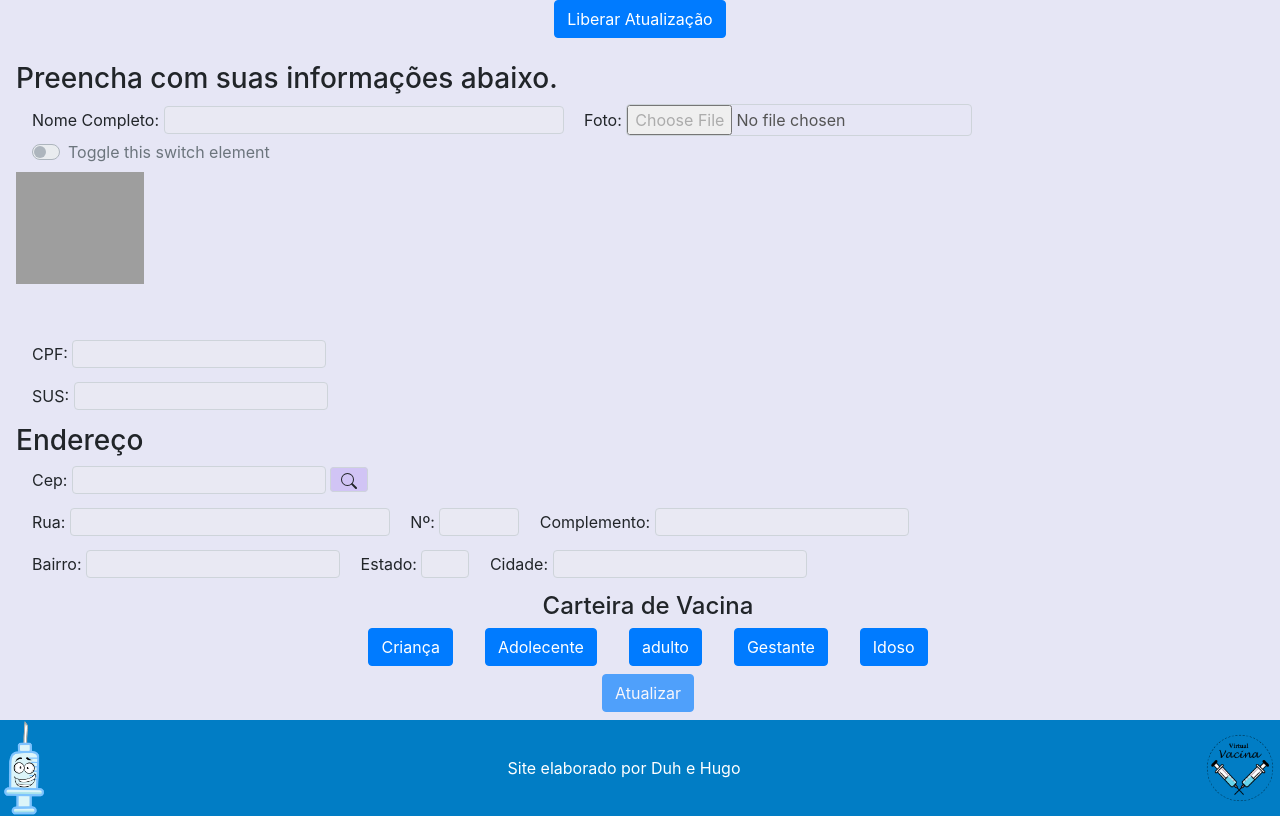
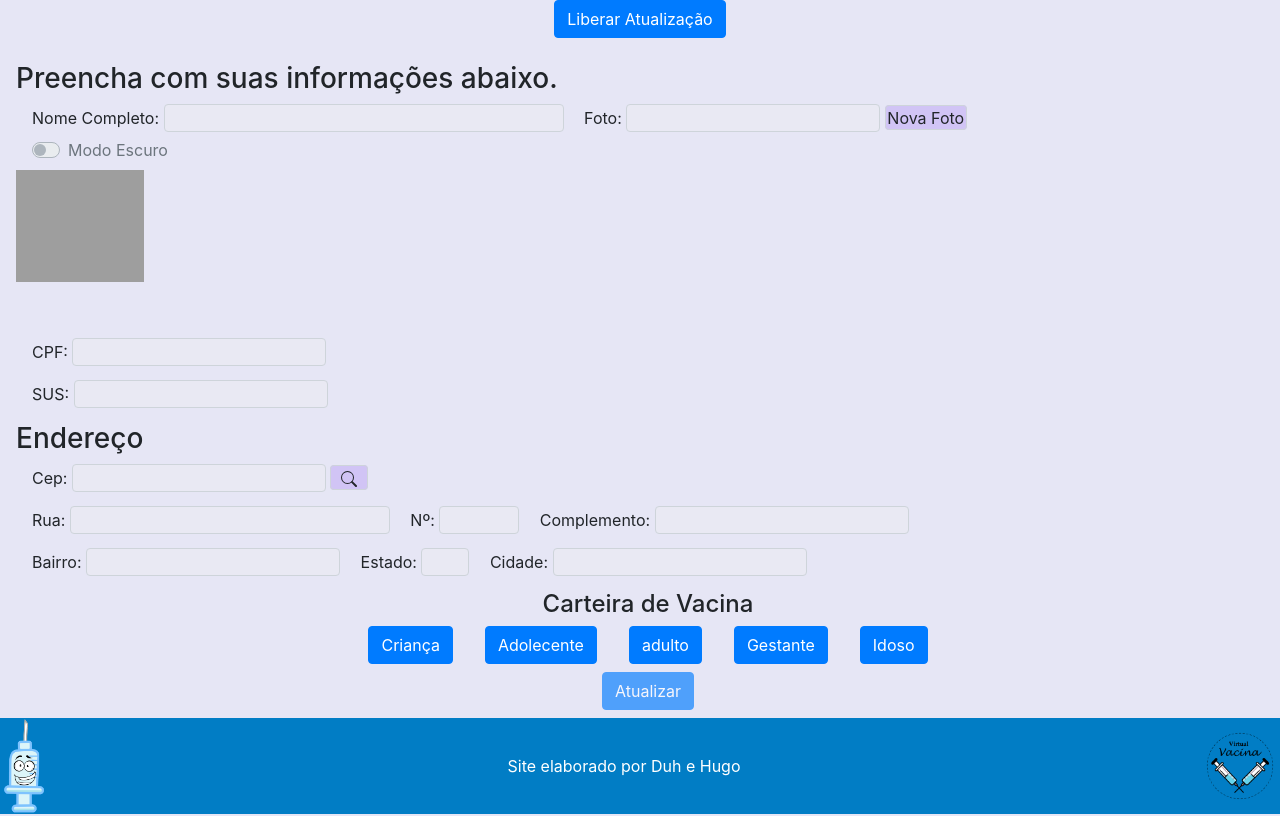
Before and after one commit to hugoerico/Projeto-Virtual-Vacina, a PHP site: page /cadastro1.php in a window 1280 px wide. Shown: the part 80-896 px from the top of the page. Run offline with PHP 8.4, Linux system fonts and the light colour scheme; the visitor is signed in with stand-in values (Sample User, id 1); tables that the repository leaves empty or names only in its code hold one stand-in row (values such as "Sample post"); data that the repository does not hold is empty; grey boxes are pictures that could not be loaded.

Commit message:
atualização

```diff
--- a/cadastro.php
+++ b/cadastro.php
@@ -31,7 +31,7 @@ Foto:
 
 <div class="custom-control custom-switch">
   <input type="checkbox" name="mdEscuro" class="custom-control-input" id="customSwitch1" onclick="modoEscuro()">
-  <label class="custom-control-label" for="customSwitch1">Toggle this switch element</label>
+  <label class="custom-control-label" for="customSwitch1">Modo Escuro</label>
 </div>
 
 </div>
--- a/cadastro1.php
+++ b/cadastro1.php
@@ -58,11 +58,12 @@ Nome Completo:
 <label for="" >
 Foto:
 </label>
-<input type="file" name="foto" id=""  >
+<input type="text" name="foto" id="novafoto" value="<?php echo $cadastro['foto'] ?>" >
+<span id="botaonovafoto" onclick="nova()">Nova Foto</span>
 
 <div class="custom-control custom-switch">
   <input type="checkbox" name="mdEscuro" class="custom-control-input" id="customSwitch1" onclick="modoEscuro()"<?php echo $cadastro['mdEscuro']=='on'?"checked":" ";?>>
-  <label class="custom-control-label" for="customSwitch1">Toggle this switch element</label>
+  <label class="custom-control-label" for="customSwitch1">Modo Escuro</label>
 </div>
 </div>
 
--- a/inserir.php
+++ b/inserir.php
@@ -7,7 +7,7 @@ require_once "bd.php";
 $diretorio='imagens/fotos/';
 $foto1 = $_FILES['foto']['name'];
 
-$senha= password_hash($_POST['senha'], PASSWORD_BCRYPT);
+$senha = password_hash($_POST['senha'], PASSWORD_BCRYPT);
 
 $objCadastro = $objBanco->prepare('	INSERT INTO Cadastro ( nome, cpf,senha,sus,foto,mdEscuro)VALUES ( :nome, :cpf, :senha,:sus,:foto,:mdEscuro)');
 
@@ -117,7 +117,7 @@ $cpf= $_POST['cpf'];
 
 if (password_verify( $senha1, $senha)){
 	$_SESSION['a'] = $cpf;
-	$_SESSION['b'] = $_POST['mdEscuro']
+	$_SESSION['b'] = $_POST['mdEscuro'];
     $_SESSION['usuariolog'] = true;
    header("Location: cadastro1.php");
 
--- a/script/script.js
+++ b/script/script.js
@@ -142,3 +142,10 @@ let cadastro={
 function liberar() {
     document.querySelector("#fieldset").removeAttribute("disabled");
   }
+
+function nova(){
+    document.querySelector("#novafoto").setAttribute("type", "file");
+    document.querySelector("#botaonovafoto").remove();
+
+
+}
```
Also changed, not shown: inserirupdate.php (+9 -4 lines).
